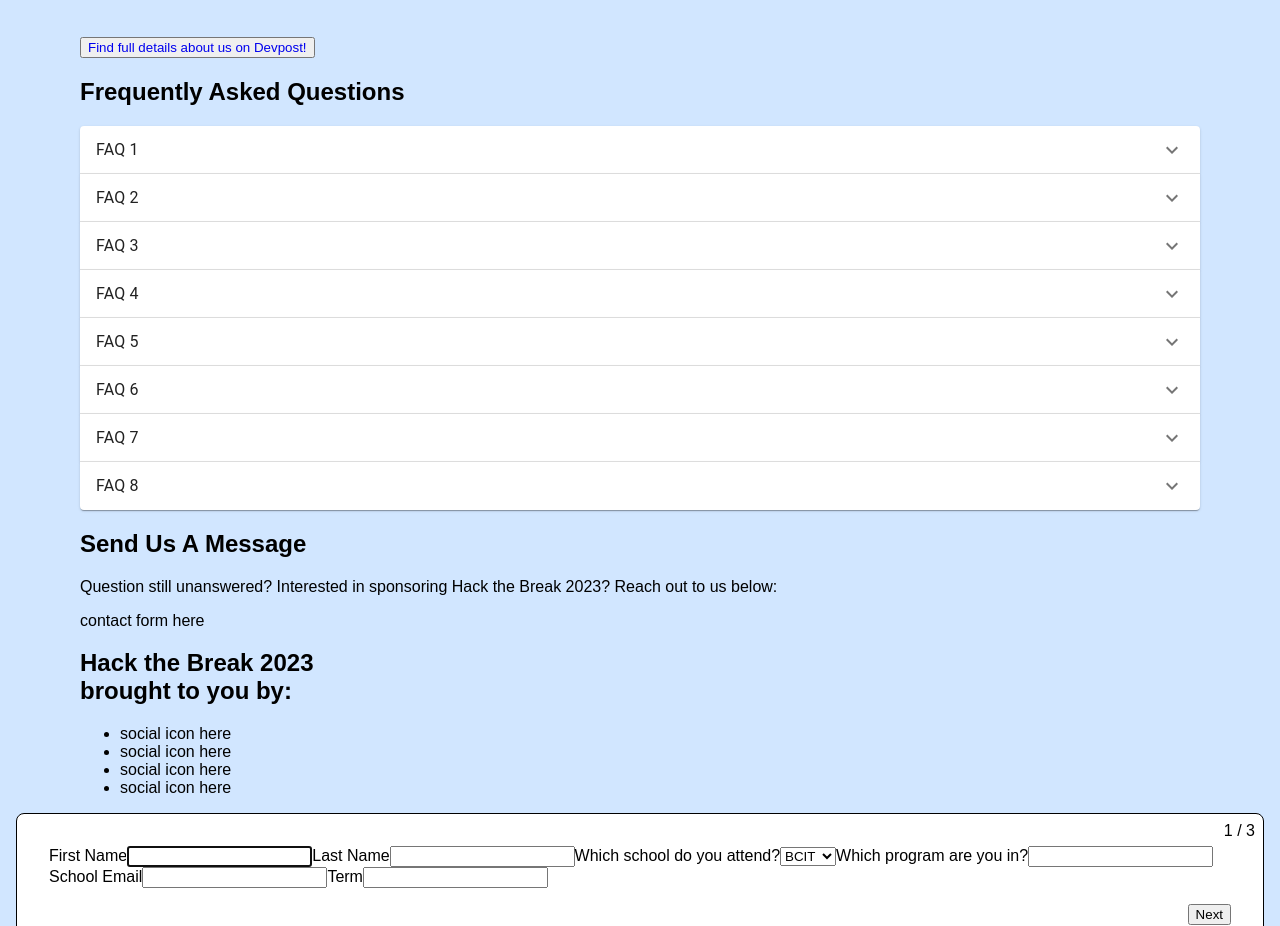
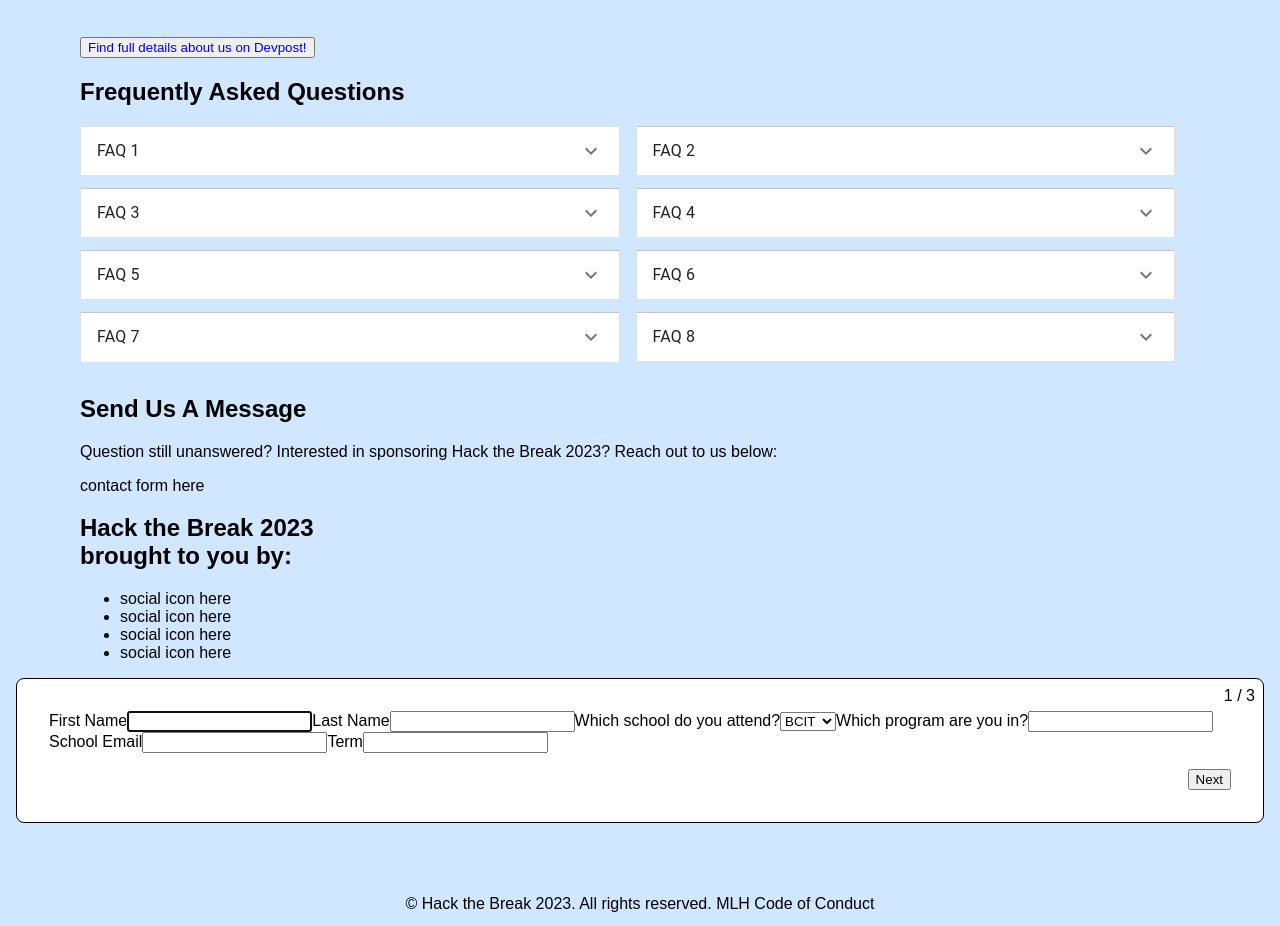
Before and after one commit to jmc37/HackTheBreak, a React (Vite) app: page / in a window 1280 px wide. Shown: the part 1429-2355 px from the top of the page. Built offline with nearby package versions, Linux system fonts and the light colour scheme.

Commit message:
Style FAQ Accordion structure

```diff
--- a/src/sections/FAQ.tsx
+++ b/src/sections/FAQ.tsx
@@ -1,17 +1,35 @@
 import React from 'react';
-import Accordion from '@mui/material/Accordion';
+import MuiAccordion, { AccordionProps } from '@mui/material/Accordion';
+import { styled } from '@mui/material/styles';
 import AccordionSummary from '@mui/material/AccordionSummary';
 import AccordionDetails from '@mui/material/AccordionDetails';
 import Typography from '@mui/material/Typography';
 import ExpandMoreIcon from '@mui/icons-material/ExpandMore';
+import styles from '../styles/FAQ.module.css';
 
 function FAQ() {
+
+    const [expanded, setExpanded] = React.useState<string | false>(false);
+
+    const handleChange =
+        (panel: string) => (event: React.SyntheticEvent, isExpanded: boolean) => {
+            setExpanded(isExpanded ? panel : false);
+        };
+
+    const Accordion = styled((props: AccordionProps) => (
+        <MuiAccordion disableGutters elevation={0} square {...props} />
+        ))(({ theme }) => ({
+            border: `1px solid ${theme.palette.divider}`,
+            '&:not(:last-child)': {
+                borderBottom: 0,
+            },
+        }));
 
     return(
         <section id="faq">
             <h2>Frequently Asked Questions</h2>
-            <div>
-                <Accordion>
+            <div className={styles.faqBox}>
+                <Accordion className={styles.accordion} expanded={expanded === 'panel1'} onChange={handleChange('panel1')}>
                     <AccordionSummary
                         expandIcon={<ExpandMoreIcon />}
                         aria-controls="panel1a-content"
@@ -27,7 +45,7 @@ function FAQ() {
                         </Typography>
                     </AccordionDetails>
                 </Accordion>
-                <Accordion>
+                <Accordion className={styles.accordion} expanded={expanded === 'panel2'} onChange={handleChange('panel2')}>
                     <AccordionSummary
                         expandIcon={<ExpandMoreIcon />}
                         aria-controls="panel1a-content"
@@ -43,7 +61,7 @@ function FAQ() {
                         </Typography>
                     </AccordionDetails>
                 </Accordion>
-                <Accordion>
+                <Accordion className={styles.accordion} expanded={expanded === 'panel3'} onChange={handleChange('panel3')}>
                     <AccordionSummary
                         expandIcon={<ExpandMoreIcon />}
                         aria-controls="panel1a-content"
@@ -59,7 +77,7 @@ function FAQ() {
                         </Typography>
                     </AccordionDetails>
                 </Accordion>
-                <Accordion>
+                <Accordion className={styles.accordion} expanded={expanded === 'panel4'} onChange={handleChange('panel4')}>
                     <AccordionSummary
                         expandIcon={<ExpandMoreIcon />}
                         aria-controls="panel1a-content"
@@ -75,7 +93,7 @@ function FAQ() {
                         </Typography>
                     </AccordionDetails>
                 </Accordion>
-                <Accordion>
+                <Accordion className={styles.accordion} expanded={expanded === 'panel5'} onChange={handleChange('panel5')}>
                     <AccordionSummary
                         expandIcon={<ExpandMoreIcon />}
                         aria-controls="panel1a-content"
@@ -91,7 +109,7 @@ function FAQ() {
                         </Typography>
                     </AccordionDetails>
                 </Accordion>
-                <Accordion>
+                <Accordion className={styles.accordion} expanded={expanded === 'panel6'} onChange={handleChange('panel6')}>
                     <AccordionSummary
                         expandIcon={<ExpandMoreIcon />}
                         aria-controls="panel1a-content"
@@ -107,7 +125,7 @@ function FAQ() {
                         </Typography>
                     </AccordionDetails>
                 </Accordion>
-                <Accordion>
+                <Accordion className={styles.accordion} expanded={expanded === 'panel7'} onChange={handleChange('panel7')}>
                     <AccordionSummary
                         expandIcon={<ExpandMoreIcon />}
                         aria-controls="panel1a-content"
@@ -123,7 +141,7 @@ function FAQ() {
                         </Typography>
                     </AccordionDetails>
                 </Accordion>
-                <Accordion>
+                <Accordion className={styles.accordion} expanded={expanded === 'panel8'} onChange={handleChange('panel8')}>
                     <AccordionSummary
                         expandIcon={<ExpandMoreIcon />}
                         aria-controls="panel1a-content"
--- /dev/null
+++ b/src/styles/FAQ.module.css
@@ -0,0 +1,21 @@
+.faqBox {
+    display: flex;
+    flex-direction: column;
+    width: 100%;
+}
+
+.accordion {
+    margin-bottom: 0.8125rem;
+    border-bottom: 0;
+}
+
+@media (min-width: 768px) {
+    .faqBox {
+        flex-flow: row wrap;
+        column-gap: 1rem;
+    }
+
+    .accordion {
+        width: 48%;
+    }
+}
```
